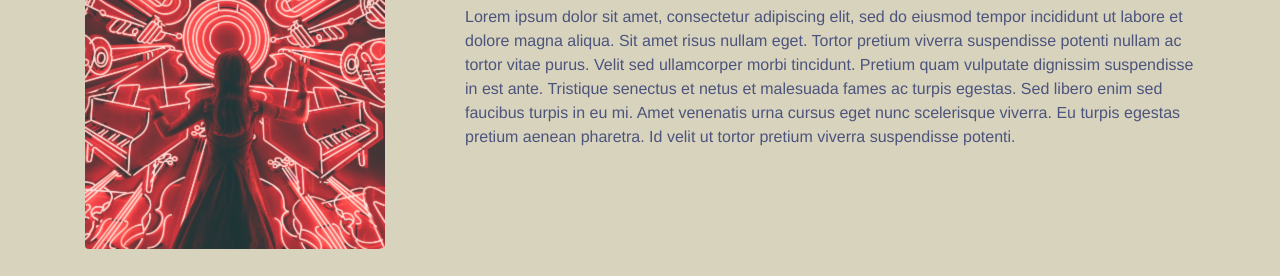
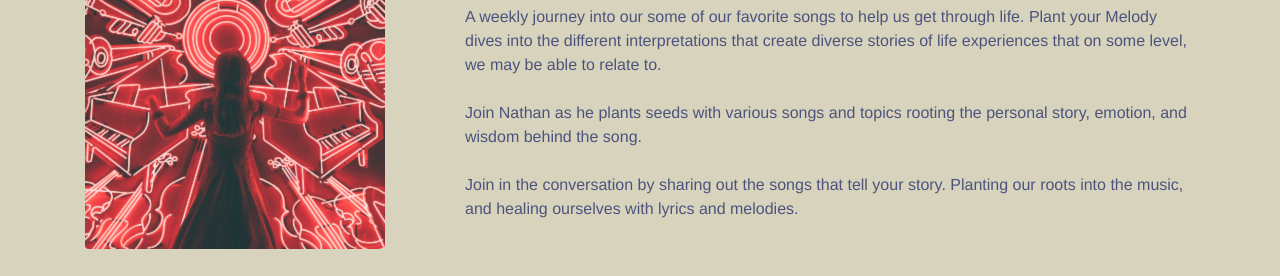
Before and after one commit to robertcbarrett/plantyourmelody, a website: page index.html in a window 1280 px wide. Shown: the part 383-659 px from the top of the page. Drawn offline with nearby package versions, Linux system fonts and the light colour scheme.

Commit message:
Added welcome message

```diff
--- a/index.html
+++ b/index.html
@@ -59,7 +59,11 @@
                 </div>
                 <div class="col-sm-8">
                     <h1 class="text-center">Welcome!</h1>
-                    <p>Lorem ipsum dolor sit amet, consectetur adipiscing elit, sed do eiusmod tempor incididunt ut labore et dolore magna aliqua. Sit amet risus nullam eget. Tortor pretium viverra suspendisse potenti nullam ac tortor vitae purus. Velit sed ullamcorper morbi tincidunt. Pretium quam vulputate dignissim suspendisse in est ante. Tristique senectus et netus et malesuada fames ac turpis egestas. Sed libero enim sed faucibus turpis in eu mi. Amet venenatis urna cursus eget nunc scelerisque viverra. Eu turpis egestas pretium aenean pharetra. Id velit ut tortor pretium viverra suspendisse potenti.</p>
+                    <p>A weekly journey into our some of our favorite songs to help us get through life.  Plant your Melody dives into the different interpretations that create diverse stories of life experiences that on some level, we may be able to relate to. <br>
+                        <br>
+                        Join Nathan as he plants seeds with various songs and topics rooting the personal story, emotion, and wisdom behind the song. <br>
+                        <br>
+                        Join in the conversation by sharing out the songs that tell your story.  Planting our roots into the music, and healing ourselves with lyrics and melodies.</p>
                 </div>
             </div>
             <div class="row pt-5">
```
